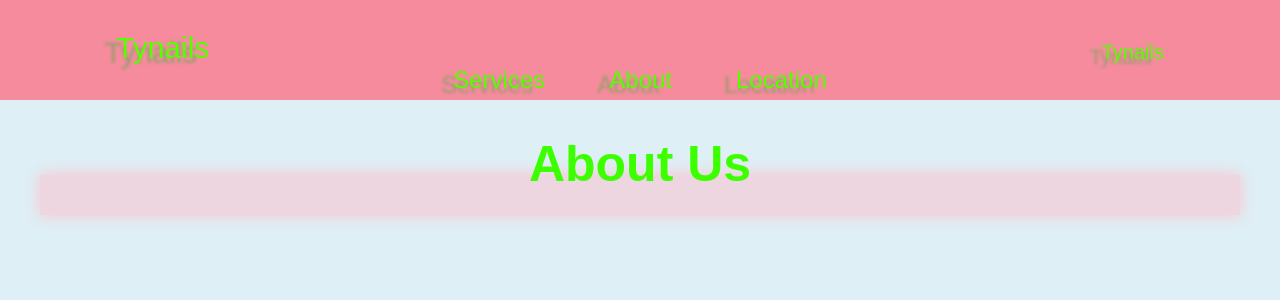
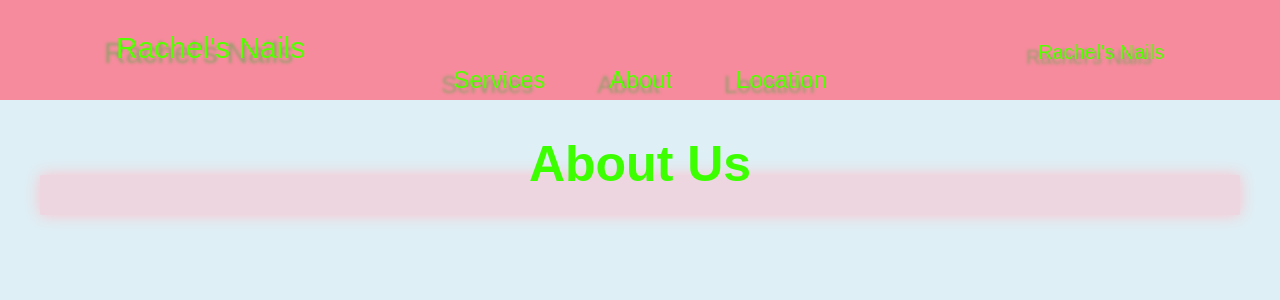
Before and after one commit to derrellj/Rachel-Web, a Django app: page /about/about/ in a window 1280 px wide. Shown: the top 300 px of the page. Run offline with Django 4.2, Linux system fonts and the light colour scheme; data that the repository does not hold is empty; parts of the project's set-up code (start-up, migrations or seed data) failed here and were passed over.

Commit message:
made changes to title

```diff
--- a/requirements.txt
+++ b/requirements.txt
@@ -13,4 +13,5 @@
 python-dotenv==1.0.1
 sqlparse==0.4.4
 typing_extensions==4.9.0
+updates==0.1.7.1
 whitenoise==5.3.0
--- a/templates/_base.html
+++ b/templates/_base.html
@@ -4,7 +4,7 @@
     <head>
         <meta charset="utf-8">
         <meta http-equiv="X-UA-Compatible" content="IE=edge">
-        <title>Tyreka Nails</title>
+        <title>Rachel's Nails</title>
         <meta name="viewport" content="width=device-width, initial-scale=1">
         <link rel="stylesheet" href="{% static 'css/base.css' %}">
         <link rel="stylesheet" href="{% static 'css/pages.css' %}">
@@ -13,13 +13,13 @@
         <link rel="stylesheet" href="{% static 'css/location.css' %}">
     </head>
     <nav class='navbar'>
-        <li class='logo'><a class='linkLogo' href="{% url 'home' %}">Tynails</a></li>
+        <li class='logo'><a class='linkLogo' href="{% url 'home' %}">Rachel's Nails</a></li>
         <ul class='listGroup'>
             <li class='listItem'><a class='linkItem' href="{% url 'services:service' %}">Services</a></li>
             <li class='listItem'><a class='linkItem' href="{% url 'about:about' %}">About</a></li>
             <li class='listItem'><a class='linkItem' href="{% url 'location:loc' %}">Location</a></li>
         </ul>
-        <li class='logo2'><a class='linkLogo2' href="#">Tynails</a></li>
+        <li class='logo2'><a class='linkLogo2' href="#">Rachel's Nails</a></li>
     <body>
         {% block content %}{% endblock content %}
     </body>
```
